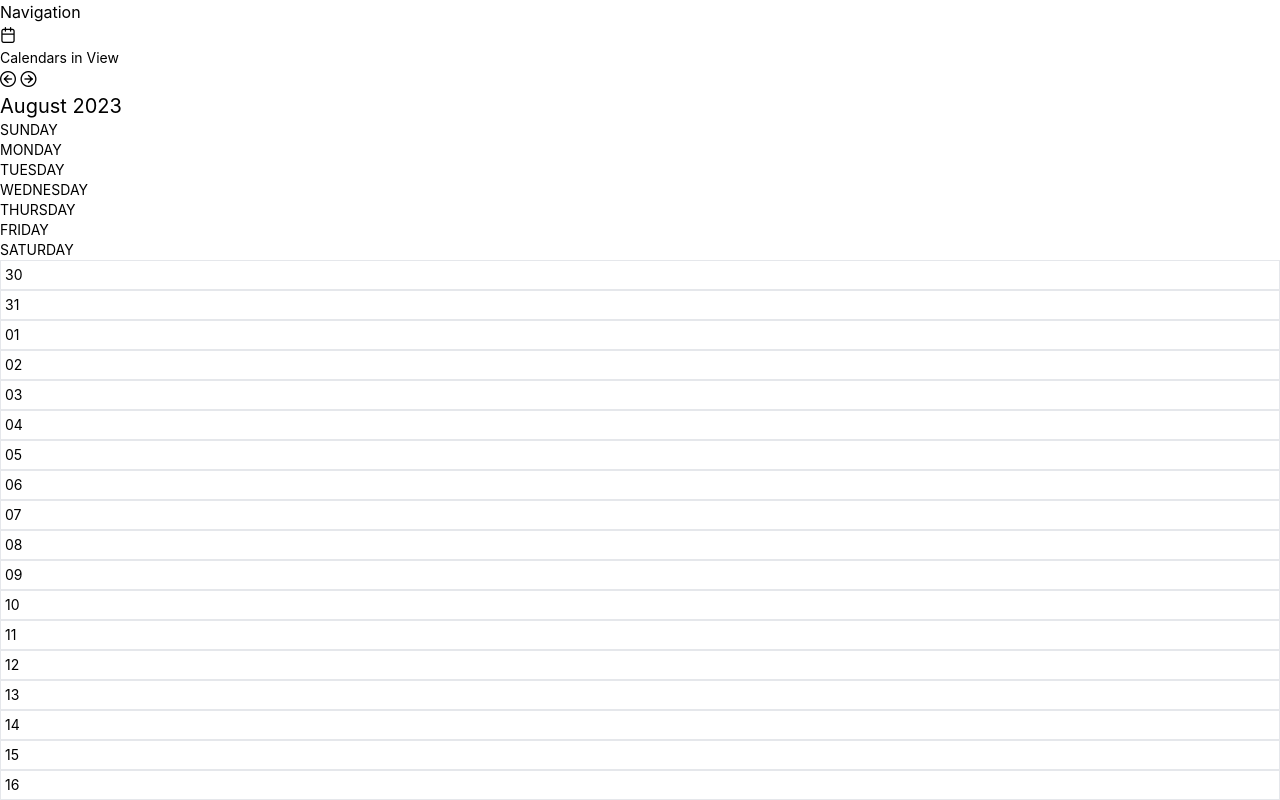
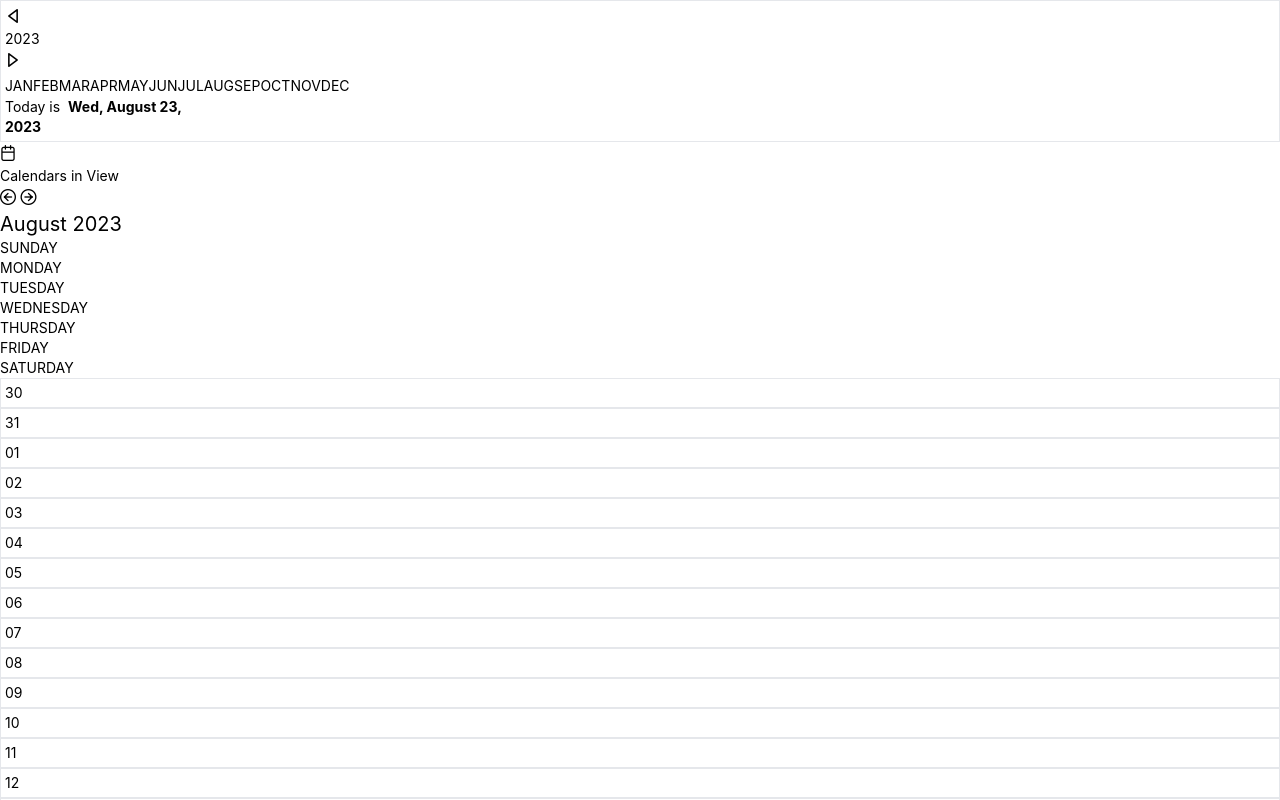
Before and after one commit to Cozinater/resource-management, a React (Vite) app: page / in a window 1280 px wide. Shown: the top 800 px of the page. Built offline with nearby package versions, Linux system fonts and the light colour scheme.

Commit message:
Implement functonality of navigation component

```diff
--- a/src/App.tsx
+++ b/src/App.tsx
@@ -10,9 +10,9 @@ function App() {
   console.log('App: ', monthYearIndex);
 
   return (
-    <div className='items-center'>
-      <div className='grid grid-cols-10 gap-3 max-w-7xl h-screen'>
-        <div className='bg-blue-100 col-span-3'>
+    <div className='items-center box-border'>
+      <div className='grid grid-cols-9 gap-3 max-w-7xl h-screen p-3 '>
+        <div className='col-span-2'>
           <Navigation />
           <Filter />
         </div>
--- a/src/components/calendar.tsx
+++ b/src/components/calendar.tsx
@@ -1,6 +1,6 @@
 import { useContext } from 'react';
 import CalendarCell from './calendarCell';
-import { getDaysInCalendarMonth } from '../utils';
+import { getDaysInCalendarMonth } from '../utils/utils';
 import GlobalContext from '../context/globalContext';
 import dayjs from 'dayjs';
 
--- a/src/components/calendarCell.tsx
+++ b/src/components/calendarCell.tsx
@@ -7,7 +7,7 @@ interface Props {
 export default function CalendarCell({ day }: Props) {
   const getCurrentDayClass = () => {
     return day.format('DD-MM-YY') === dayjs().format('DD-MM-YY')
-      ? 'bg-green-400 text-white rounded-md w-fit p-0.5 -mt-0.5'
+      ? 'bg-green-500 text-white rounded-md w-fit p-0.5 -mt-0.5'
       : '';
   };
   return (
--- a/src/components/calendarHeader.tsx
+++ b/src/components/calendarHeader.tsx
@@ -12,7 +12,7 @@ export default function CalendarHeader() {
   function onClickNextMonth() {
     setMonthYearIndex({ ...monthYearIndex, month: monthYearIndex.month + 1 });
   }
-  console.log('CalendarHeader: ', setMonthYearIndex);
+
   return (
     <div className='flex flex-row gap-1 p-3 items-center'>
       <Button icon='pi pi-arrow-circle-left' onClick={onClickPrevMonth} />
--- a/src/components/navigation.tsx
+++ b/src/components/navigation.tsx
@@ -1,3 +1,66 @@
+import dayjs from 'dayjs';
+import { useContext, useState } from 'react';
+import GlobalContext from '../context/globalContext';
+import { Button } from 'primereact/button';
+import localeData from 'dayjs/plugin/localeData';
+dayjs.extend(localeData); // use plugin
+
 export default function Navigation() {
-  return <div>Navigation</div>;
+  const { monthYearIndex, setMonthYearIndex } = useContext(GlobalContext);
+  const [yearIndex, setYearIndex] = useState<number>(Number(dayjs().format('YYYY')));
+  const [selectedMonthIndex, setSelectedMonthIndex] = useState<number>(monthYearIndex.month);
+  const monthsArray = dayjs.monthsShort();
+  console.log(yearIndex);
+
+  function onClickPrevMonth() {
+    setYearIndex(yearIndex - 1);
+  }
+  function onClickNextMonth() {
+    setYearIndex(yearIndex + 1);
+  }
+
+  function onClickMonth(selectedMonthIndex: number) {
+    setMonthYearIndex({ month: selectedMonthIndex, year: yearIndex });
+    setSelectedMonthIndex(selectedMonthIndex);
+  }
+
+  const getSelectedMonth = (monthIndex: number, element: string) => {
+    if (element === 'text') {
+      return monthIndex === selectedMonthIndex ? 'text-green-500' : '';
+    } else {
+      return monthIndex === selectedMonthIndex ? 'border-green-500 border' : '';
+    }
+  };
+
+  return (
+    <div className='grid gap-3 calendar-cell p-3 text-gray-700'>
+      <header className='bg-gray-200 grid grid-cols-3 ' style={{ gridTemplateColumns: '1fr auto 1fr' }}>
+        <Button icon='pi pi-caret-left' onClick={onClickPrevMonth} />
+        <h5>{yearIndex}</h5>
+        <Button icon='pi pi-caret-right' onClick={onClickNextMonth} />
+      </header>
+      <body className='grid grid-cols-3 grid-rows-4'>
+        {monthsArray.map((month, i) => {
+          return (
+            <Button className={`w-full ${getSelectedMonth(i, 'button')}`} onClick={() => onClickMonth(i)}>
+              <h5 className={`item-center flex justify-center py-1 ${getSelectedMonth(i, 'text')}`}>
+                {month.toUpperCase()}
+              </h5>
+            </Button>
+          );
+        })}
+      </body>
+      <footer className='text-black'>
+        <h5 className='item-center flex justify-center'>
+          Today is &nbsp;
+          <span className='text-green-500'>
+            <b>{dayjs().format('ddd, MMMM DD')},</b>
+          </span>
+        </h5>
+        <h5 className='item-center flex justify-center text-green-500'>
+          <b>{dayjs().format('YYYY')}</b>
+        </h5>
+      </footer>
+    </div>
+  );
 }
```
Also changed, not shown: src/utils/utils.tsx (renamed from src/utils.tsx).
